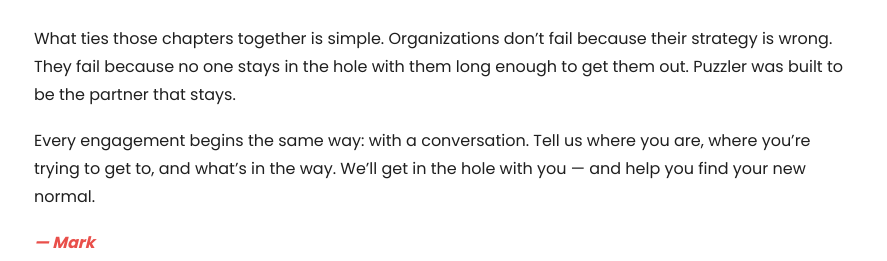
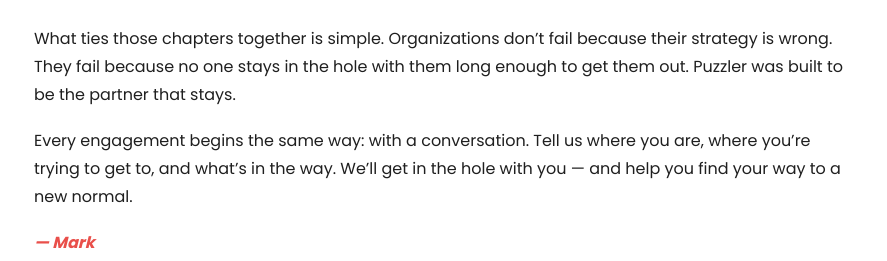
Before and after one commit to puzzlerconsultingadvisory/puzzler-website, a plain HTML site: page index.html in a window 1280 px wide. Shown: the part 1928-2189 px from the top of the page, without its empty margins (196-1083 px from the left). Drawn offline with Linux system fonts and the light colour scheme.

Commit message:
added find your way to a new normal

```diff
--- a/index.html
+++ b/index.html
@@ -290,7 +290,7 @@
 
       <p>What ties those chapters together is simple. Organizations don&rsquo;t fail because their strategy is wrong. They fail because no one stays in the hole with them long enough to get them out. Puzzler was built to be the partner that stays.</p>
 
-      <p>Every engagement begins the same way: with a conversation. Tell us where you are, where you&rsquo;re trying to get to, and what&rsquo;s in the way. We&rsquo;ll get in the hole with you &mdash; and help you find your new normal.</p>
+      <p>Every engagement begins the same way: with a conversation. Tell us where you are, where you&rsquo;re trying to get to, and what&rsquo;s in the way. We&rsquo;ll get in the hole with you &mdash; and help you find your way to a new normal.</p>
 
       <p class="bio-signoff">&mdash; Mark</p>
 
```
